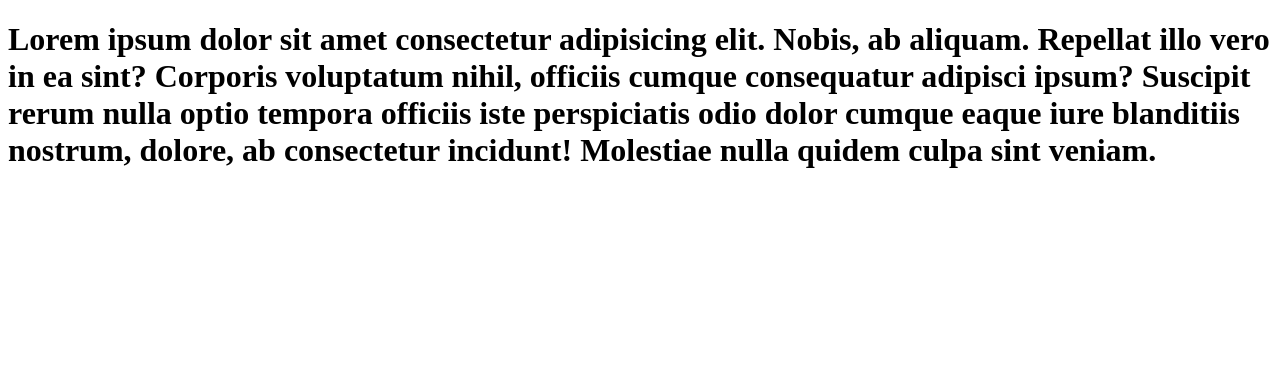
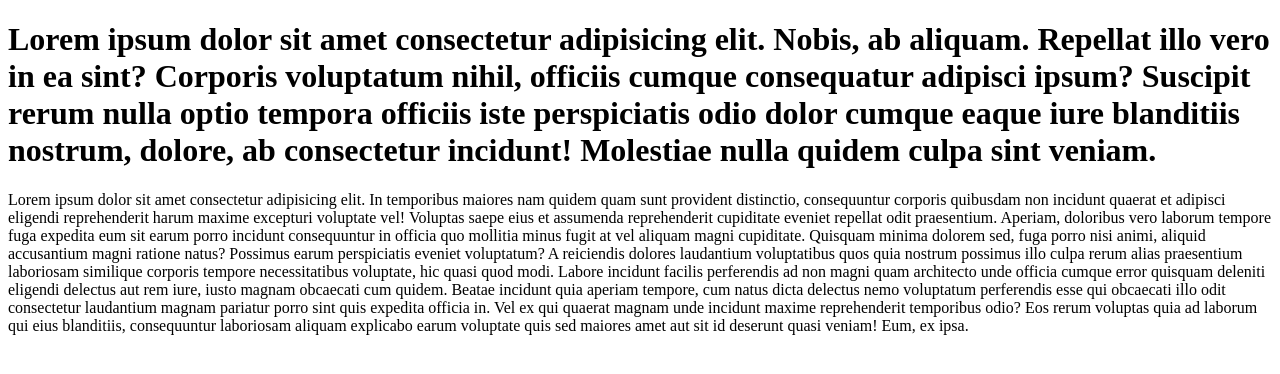
Before and after one commit to SShipon/test-repo, a plain HTML site: page index.html in a window 1280 px wide. Drawn offline with Linux system fonts and the light colour scheme.

Commit message:
user content updated

```diff
--- a/index.html
+++ b/index.html
@@ -7,5 +7,8 @@
 </head>
 <body>
       <h1>Lorem ipsum dolor sit amet consectetur adipisicing elit. Nobis, ab aliquam. Repellat illo vero in ea sint? Corporis voluptatum nihil, officiis cumque consequatur adipisci ipsum? Suscipit rerum nulla optio tempora officiis iste perspiciatis odio dolor cumque eaque iure blanditiis nostrum, dolore, ab consectetur incidunt! Molestiae nulla quidem culpa sint veniam.</h1>
+
+
+      <p>Lorem ipsum dolor sit amet consectetur adipisicing elit. In temporibus maiores nam quidem quam sunt provident distinctio, consequuntur corporis quibusdam non incidunt quaerat et adipisci eligendi reprehenderit harum maxime excepturi voluptate vel! Voluptas saepe eius et assumenda reprehenderit cupiditate eveniet repellat odit praesentium. Aperiam, doloribus vero laborum tempore fuga expedita eum sit earum porro incidunt consequuntur in officia quo mollitia minus fugit at vel aliquam magni cupiditate. Quisquam minima dolorem sed, fuga porro nisi animi, aliquid accusantium magni ratione natus? Possimus earum perspiciatis eveniet voluptatum? A reiciendis dolores laudantium voluptatibus quos quia nostrum possimus illo culpa rerum alias praesentium laboriosam similique corporis tempore necessitatibus voluptate, hic quasi quod modi. Labore incidunt facilis perferendis ad non magni quam architecto unde officia cumque error quisquam deleniti eligendi delectus aut rem iure, iusto magnam obcaecati cum quidem. Beatae incidunt quia aperiam tempore, cum natus dicta delectus nemo voluptatum perferendis esse qui obcaecati illo odit consectetur laudantium magnam pariatur porro sint quis expedita officia in. Vel ex qui quaerat magnam unde incidunt maxime reprehenderit temporibus odio? Eos rerum voluptas quia ad laborum qui eius blanditiis, consequuntur laboriosam aliquam explicabo earum voluptate quis sed maiores amet aut sit id deserunt quasi veniam! Eum, ex ipsa.</p>
 </body>
 </html>
```
